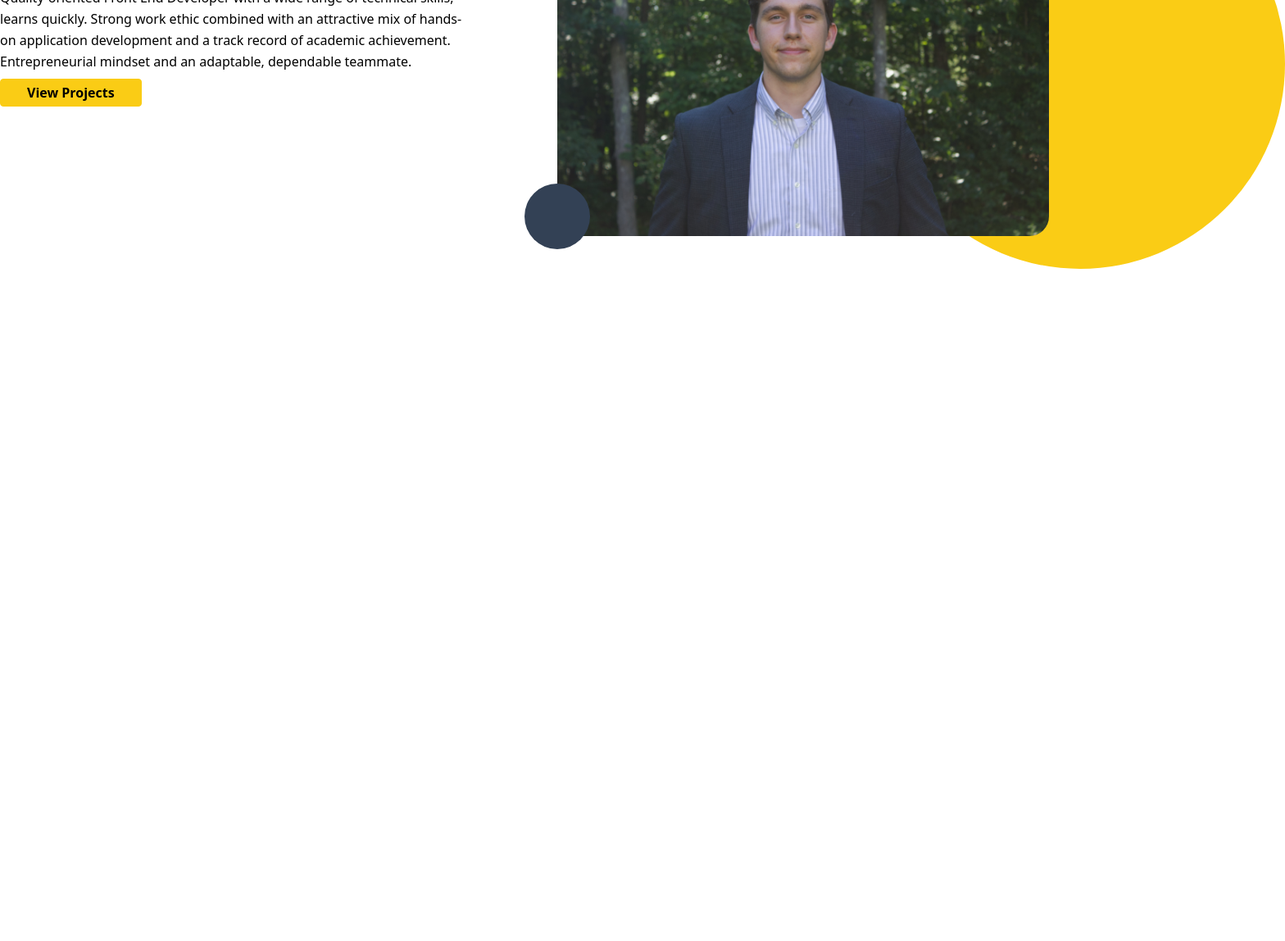
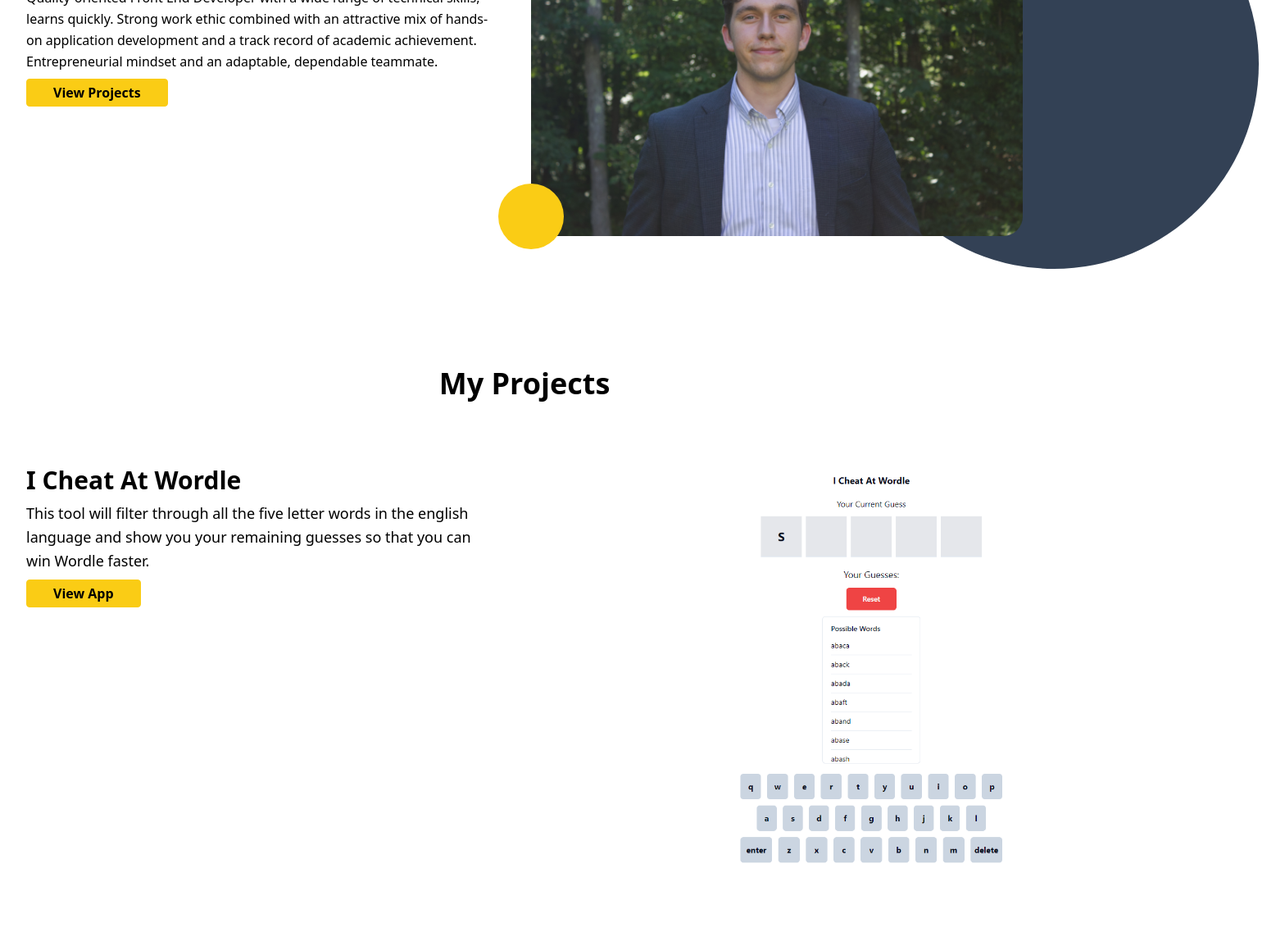
Before and after one commit to clayton-schneider/clayton-schneider.github.io, an Astro site: page / in a window 1280 px wide. Shown: the part 264-1412 px from the top of the page at 82% size, 1568 px wide, since content can reach past the window. Before the commit the page ends 800 px from the top, so only its background shows below. Built offline with nearby package versions, Linux system fonts and the light colour scheme; Astro itself is replaced by a stand-in of ours.

Commit message:
project start, responsive, hidden overflow

```diff
--- a/src/components/header/Header.astro
+++ b/src/components/header/Header.astro
@@ -2,7 +2,10 @@
 import NavMenu from './NavMenu'
 const links = [
 	{ linkText: 'Projects', link: '/#projects' },
-	{ linkText: 'Resume', link: '/resume' }
+	{
+		linkText: 'Resume',
+		link: 'https://docs.google.com/document/d/1NlFSQoNiFW3DBTxuNSXzUws22wgY-efyJcpFK-6xCco/edit?usp=sharing'
+	}
 ]
 
 interface Props {
--- a/src/layouts/CoreLayout.astro
+++ b/src/layouts/CoreLayout.astro
@@ -9,7 +9,7 @@
 		<meta name="viewport" content="width=device-width" />
 		<title>Clayton Schneider</title>
 	</head>
-	<body>
+	<body class="overflow-x-hidden">
 		<Header />
 		<slot />
 	</body>
--- a/src/pages/index.astro
+++ b/src/pages/index.astro
@@ -4,7 +4,7 @@ import { Image } from 'astro:assets'
 ---
 
 <CoreLayout>
-	<section class="my-20">
+	<section class="px-edge py-20">
 		<div class="mx-auto flex max-w-screen-xl flex-col justify-between lg:flex-row lg:space-x-5">
 			<div class="relative z-10 mx-auto max-w-xl text-center md:mt-10 lg:mx-0 lg:text-left">
 				<h1 class="text-5xl font-bold uppercase">Front-End Developer</h1>
@@ -24,10 +24,10 @@ import { Image } from 'astro:assets'
 			</div>
 
 			<div class="relative mx-auto mt-10 lg:mx-0 lg:mt-0">
-				<span class="absolute -bottom-4 -left-10 z-10 block h-20 w-20 rounded-full bg-slate-700"
+				<span class="absolute -bottom-4 -left-10 z-10 block h-20 w-20 rounded-full bg-yellow-400"
 				></span>
 				<span
-					class="absolute -bottom-10 -right-72 z-0 block h-[500px] w-[500px] rounded-full bg-yellow-400"
+					class="absolute -bottom-10 -right-72 -z-10 block h-[500px] w-[500px] rounded-full bg-slate-700"
 				></span>
 
 				<Image
@@ -41,4 +41,38 @@ import { Image } from 'astro:assets'
 			</div>
 		</div>
 	</section>
+
+	<section id="projects" class="px-edge py-10 lg:py-20">
+		<div class="mx-auto max-w-screen-xl">
+			<h2 class="text-center text-4xl font-bold">My Projects</h2>
+
+			<div
+				class="mt-20 flex flex-col items-center justify-between gap-10 lg:flex-row lg:items-start"
+			>
+				<div class="max-w-xl text-center lg:text-left">
+					<h3 class="text-3xl font-bold">I Cheat At Wordle</h3><p
+						class="mt-2 text-lg leading-relaxed"
+					>
+						This tool will filter through all the five letter words in the english language and show
+						you your remaining guesses so that you can win Wordle faster.
+					</p>
+					<div>
+						<a
+							target="_blank"
+							class="text-primary mt-2 inline-block rounded border border-yellow-400 bg-yellow-400 px-8 py-1 font-bold"
+							href="https://icheatatwordle.com"
+							>View App
+						</a>
+					</div>
+				</div>
+				<div>
+					<Image
+						height={500}
+						src={import('~/imgs/projects/icheatatwordle/icheatatwordle.png')}
+						alt="I Cheat At Wordle"
+					/>
+				</div>
+			</div>
+		</div>
+	</section>
 </CoreLayout>
--- a/tailwind.config.mjs
+++ b/tailwind.config.mjs
@@ -2,7 +2,11 @@
 export default {
 	content: ['./src/**/*.{astro,html,js,jsx,md,mdx,svelte,ts,tsx,vue}'],
 	theme: {
-		extend: {}
+		extend: {
+			padding: {
+				edge: '2.5%'
+			}
+		}
 	},
 	plugins: []
 }
```
Also changed, not shown: src/imgs/projects/icheatatwordle/icheatatwordle.png (added).
